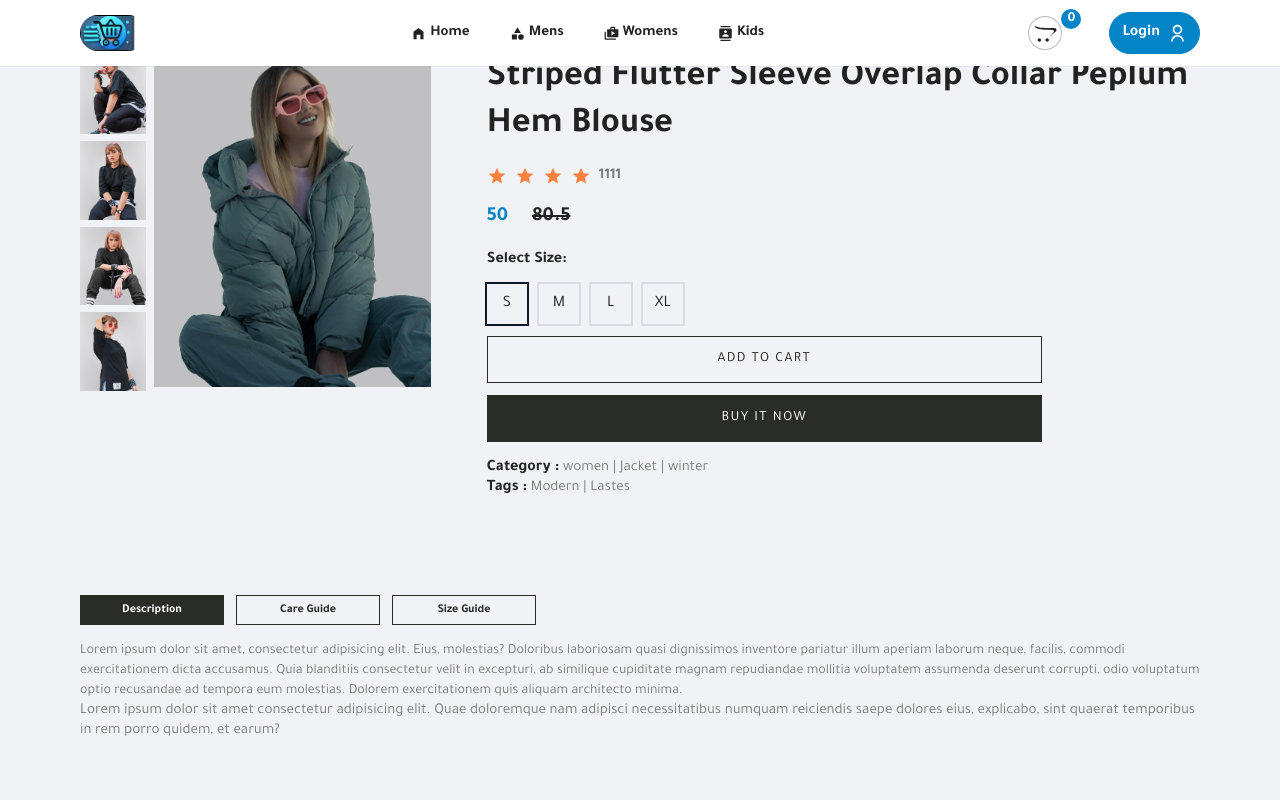
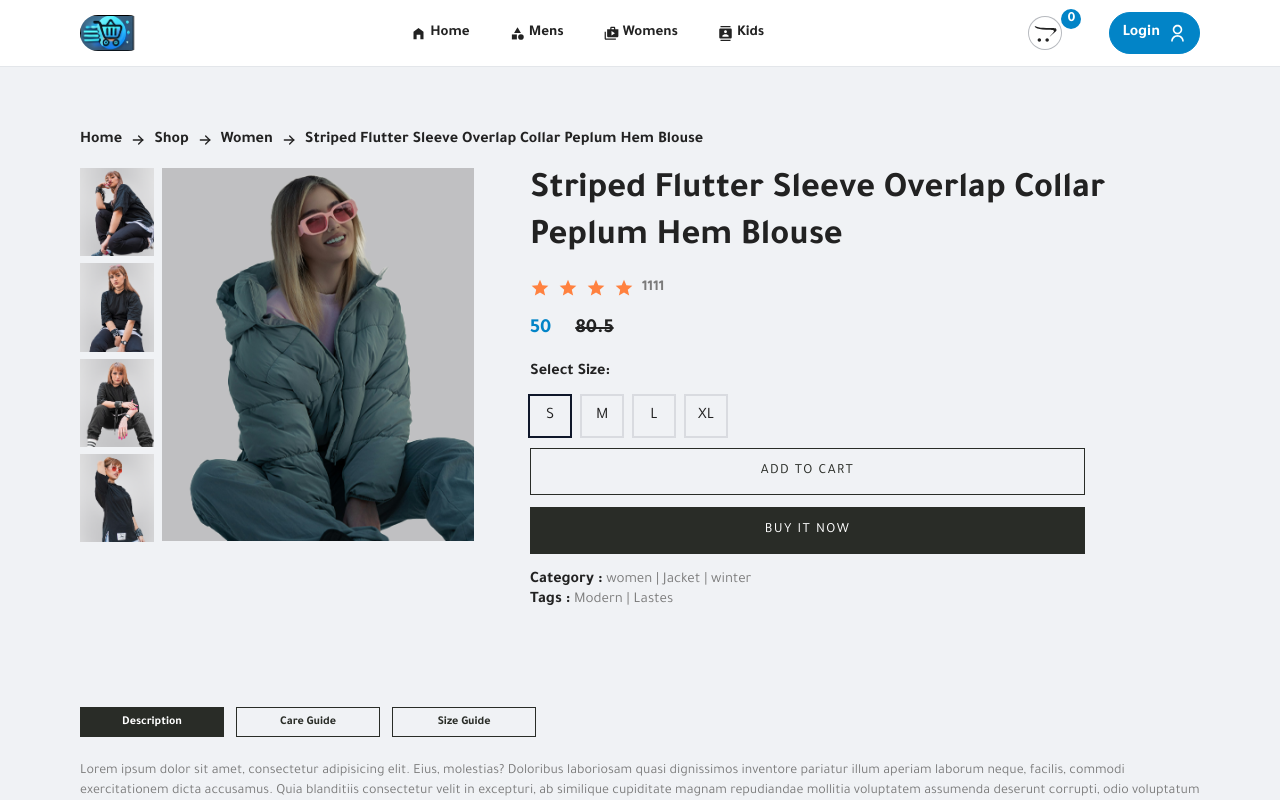
Before and after one commit to ZainbMohammed/ecommerce-MERN, a React (Vite) app in the folder frontend/: page /product/1 in a window 1280 px wide. Shown: the top 800 px of the page. Built offline with nearby package versions, Linux system fonts and the light colour scheme.

Commit message:
edit on peoduct details page => hedear + display + description sections

```diff
--- a/frontend/src/components/Popular.jsx
+++ b/frontend/src/components/Popular.jsx
@@ -6,7 +6,7 @@ const Popular = () => {
     return <>
         <section className='bg-primary'>
             <div className='max_padd_container py-12 xl:py-28 xl:w-[88%]'>
-                <h3 className='h3 text-center'>Popular Products</h3>
+                <h3 className='h3 text-center'>Related Products</h3>
                 <hr className='h-[3px] md:w-1/2 mx-auto bg-gradient-to-l from-transparent via-gray-400 to-transparent mb-12'/>
                 {/* container */}
                 <div className='grid grid-cols-1 xs:grid-cols-2 md:grid-cols-3  xl:grid-cols-4 gap-6'>
--- a/frontend/src/components/ProductDescription.jsx
+++ b/frontend/src/components/ProductDescription.jsx
@@ -3,7 +3,7 @@ const ProductDescription = () => {
   return <>
 
   <div className="mt-20">
-    <div className='flex gap-3 mb-4'>
+    <div className='flex gap-3 mb-6'>
         <button className='btn_dark_rounded !rounded-none !text-xs !py-[6px] w-36'>Description</button>
         <button className='btn_dark_outline !rounded-none !text-xs !py-[6px] w-36'>Care Guide</button>
         <button className='btn_dark_outline !rounded-none !text-xs !py-[6px] w-36'>Size Guide</button>
--- a/frontend/src/components/ProductDisplay.jsx
+++ b/frontend/src/components/ProductDisplay.jsx
@@ -10,7 +10,7 @@ const ProductDisplay = ({ product }) => {
         <section>
             <div className='flex flex-col gap-14 xl:flex-row '>
                 {/* left side */}
-                <div className='flex gap-x-2'>
+                <div className='flex gap-x-2 xl:flex-1'>
                     <div className='flex flex-col gap-[7px] flex-wrap'>
                         <img src={product_rt_1} alt='productId' className='max-h-[99px]' />
                         <img src={product_rt_2} alt='productId' className='max-h-[99px]' />
@@ -24,7 +24,7 @@ const ProductDisplay = ({ product }) => {
                 </div>
 
                 {/* right side */}
-                <div className='flex-col flex'>
+                <div className='flex-col flex xl:flex-[1.7]'>
                     <h3 className='h3'>{product.name}</h3>
 
                     <div className='flex gap-x-2 text-secondary medium-20'>
--- a/frontend/src/components/ProductHeader.jsx
+++ b/frontend/src/components/ProductHeader.jsx
@@ -1,6 +1,6 @@
 import { TbArrowRight } from 'react-icons/tb';
 
-const ProductHeader = ({ product }) => {
+const ProductHeader = ({product}) => {
 
     return <>
 
--- a/frontend/src/pages/Product.jsx
+++ b/frontend/src/pages/Product.jsx
@@ -5,6 +5,7 @@ import { useParams } from 'react-router-dom';
 import ProductHeader from '../components/ProductHeader';
 import ProductDisplay from '../components/ProductDisplay';
 import ProductDescription from '../components/ProductDescription';
+import RelatedProducts from '../components/RelatedProducts';
 
 
 const Product = () => {
@@ -14,15 +15,16 @@ const { productId } = useParams();
 const product = AllProducts.find((e) => e.id === Number(productId));
 
 if(!product){
-  return <div>Product Not Found ):</div>
+  return <div>Product Not Found</div>
 }
   return <>
 
-    <section className='max_padd_container py-38'>
+    <section className='max_padd_container py-28'>
       <div>
         <ProductHeader product={product} />
         <ProductDisplay product ={product}/>
         <ProductDescription />
+        <RelatedProducts />
       </div>
     </section>
 
```
